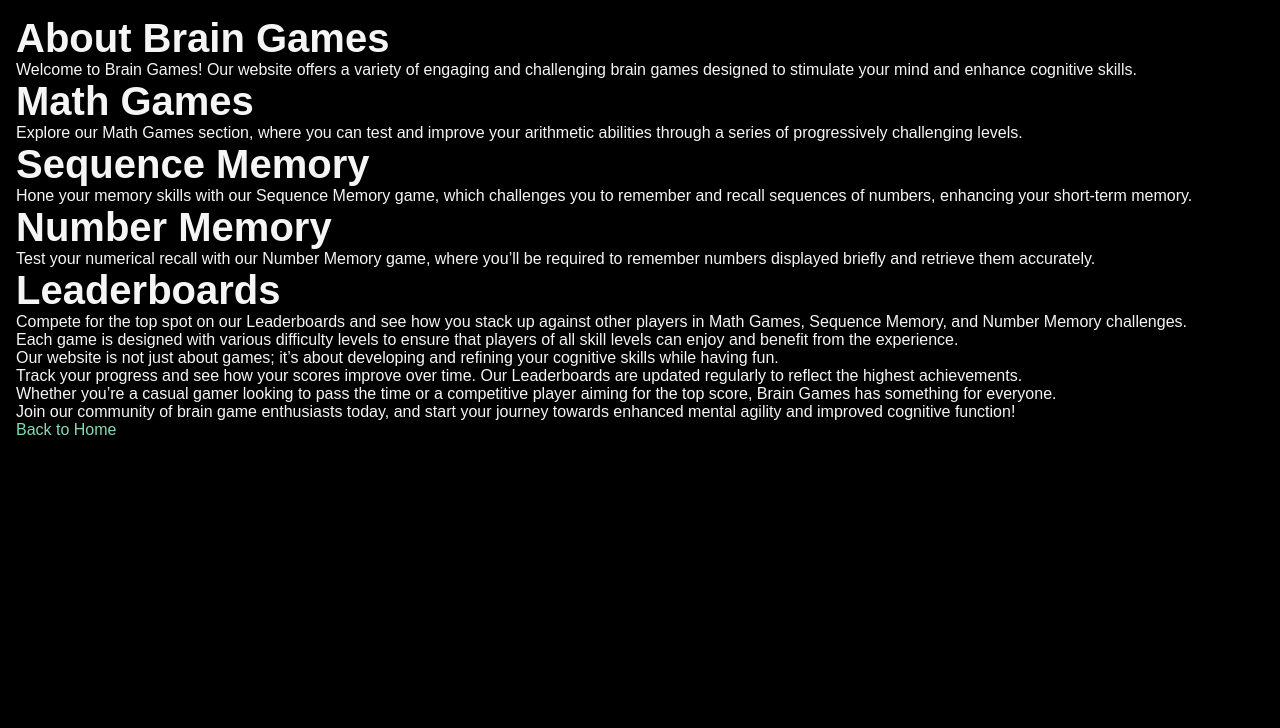
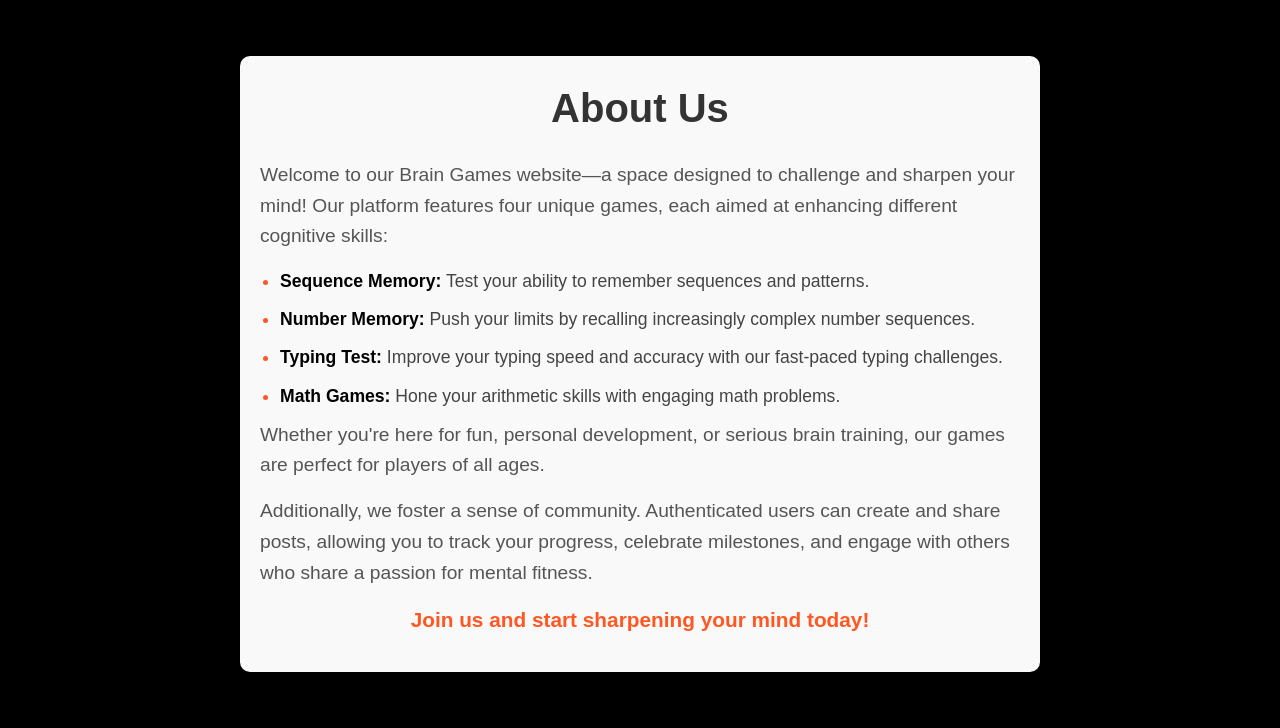
Before and after one commit to EmoPKFR/Brain-Games-Website-with-Django, a Django app: page /about/ in a window 1280 px wide. Shown: the part 100-828 px from the top of the page. Before the commit the page ends 535 px from the top, so only its background shows below. Run offline with Django 5.2, Linux system fonts and the light colour scheme.

Commit message:
some changes on the /about page

```diff
--- a/static/css/about.css
+++ b/static/css/about.css
@@ -1,27 +1,49 @@
-.about-container {
+.about-section {
+    background-color: #f9f9f9;
+    padding: 20px;
+    border-radius: 10px;
+    box-shadow: 0 4px 8px rgba(0, 0, 0, 0.1);
+    font-family: 'Arial', sans-serif;
+    line-height: 1.6;
     max-width: 800px;
-    margin: 0 auto;
-    padding: 20px;
-    font-family: Arial, sans-serif;
-    line-height: 1.6;
-    text-align: center;
+    margin: 40px auto;
 }
 
-h1, h2, p {
+.about-section h2 {
+    font-size: 2.5rem;
+    color: #333;
+    text-align: center;
     margin-bottom: 20px;
 }
 
-h1 {
-    color: #333;
-}
-
-h2 {
+.about-section p {
+    font-size: 1.2rem;
     color: #555;
-    border-bottom: 2px solid #ddd;
-    padding-bottom: 5px;
     margin-bottom: 15px;
 }
 
-.about-section {
-    margin-bottom: 30px;
+.about-section ul {
+    list-style-type: disc;
+    margin-left: 20px;
 }
+
+.about-section li {
+    font-size: 1.1rem;
+    color: #444;
+    margin-bottom: 10px;
+}
+
+.about-section li strong {
+    color: #000;
+}
+
+.about-section ul li::marker {
+    color: #ff5722;
+}
+
+.about-section p:last-child {
+    font-size: 1.3rem;
+    text-align: center;
+    font-weight: bold;
+    color: #ff5722;
+}
--- a/templates/about.html
+++ b/templates/about.html
@@ -7,40 +7,22 @@ About Us
 {% endblock %}
 
 {% block extra_css %}
-    <link rel="stylesheet" href="{% static 'css/home.css' %}">
+    <link rel="stylesheet" href="{% static 'css/about.css' %}">
 {% endblock %}
 
 {% block content %}
-<div class="about-container">
-    <h1>About Brain Games</h1>
-    <p>Welcome to Brain Games! Our website offers a variety of engaging and challenging brain games designed to stimulate your mind and enhance cognitive skills.</p>
+<div class="about-section">
+    <h2>About Us</h2>
+    <p>Welcome to our Brain Games website—a space designed to challenge and sharpen your mind! Our platform features four unique games, each aimed at enhancing different cognitive skills:</p>
+    <ul>
+        <li><strong>Sequence Memory:</strong> Test your ability to remember sequences and patterns.</li>
+        <li><strong>Number Memory:</strong> Push your limits by recalling increasingly complex number sequences.</li>
+        <li><strong>Typing Test:</strong> Improve your typing speed and accuracy with our fast-paced typing challenges.</li>
+        <li><strong>Math Games:</strong> Hone your arithmetic skills with engaging math problems.</li>
+    </ul>
+    <p>Whether you're here for fun, personal development, or serious brain training, our games are perfect for players of all ages.</p>
+    <p>Additionally, we foster a sense of community. Authenticated users can create and share posts, allowing you to track your progress, celebrate milestones, and engage with others who share a passion for mental fitness.</p>
+    <p>Join us and start sharpening your mind today!</p>
+</div>
 
-    <div class="about-section">
-        <h2>Math Games</h2>
-        <p>Explore our Math Games section, where you can test and improve your arithmetic abilities through a series of progressively challenging levels.</p>
-    </div>
-
-    <div class="about-section">
-        <h2>Sequence Memory</h2>
-        <p>Hone your memory skills with our Sequence Memory game, which challenges you to remember and recall sequences of numbers, enhancing your short-term memory.</p>
-    </div>
-
-    <div class="about-section">
-        <h2>Number Memory</h2>
-        <p>Test your numerical recall with our Number Memory game, where you’ll be required to remember numbers displayed briefly and retrieve them accurately.</p>
-    </div>
-
-    <div class="about-section">
-        <h2>Leaderboards</h2>
-        <p>Compete for the top spot on our Leaderboards and see how you stack up against other players in Math Games, Sequence Memory, and Number Memory challenges.</p>
-    </div>
-
-    <p>Each game is designed with various difficulty levels to ensure that players of all skill levels can enjoy and benefit from the experience.</p>
-    <p>Our website is not just about games; it’s about developing and refining your cognitive skills while having fun.</p>
-    <p>Track your progress and see how your scores improve over time. Our Leaderboards are updated regularly to reflect the highest achievements.</p>
-    <p>Whether you’re a casual gamer looking to pass the time or a competitive player aiming for the top score, Brain Games has something for everyone.</p>
-    <p>Join our community of brain game enthusiasts today, and start your journey towards enhanced mental agility and improved cognitive function!</p>
-
-    <p><a href="/">Back to Home</a></p>
-</div>
 {% endblock %}
```
Also changed, not shown: db.sqlite3, media/rubiks-cube-gan_0yTPMZB.jpg (added).
